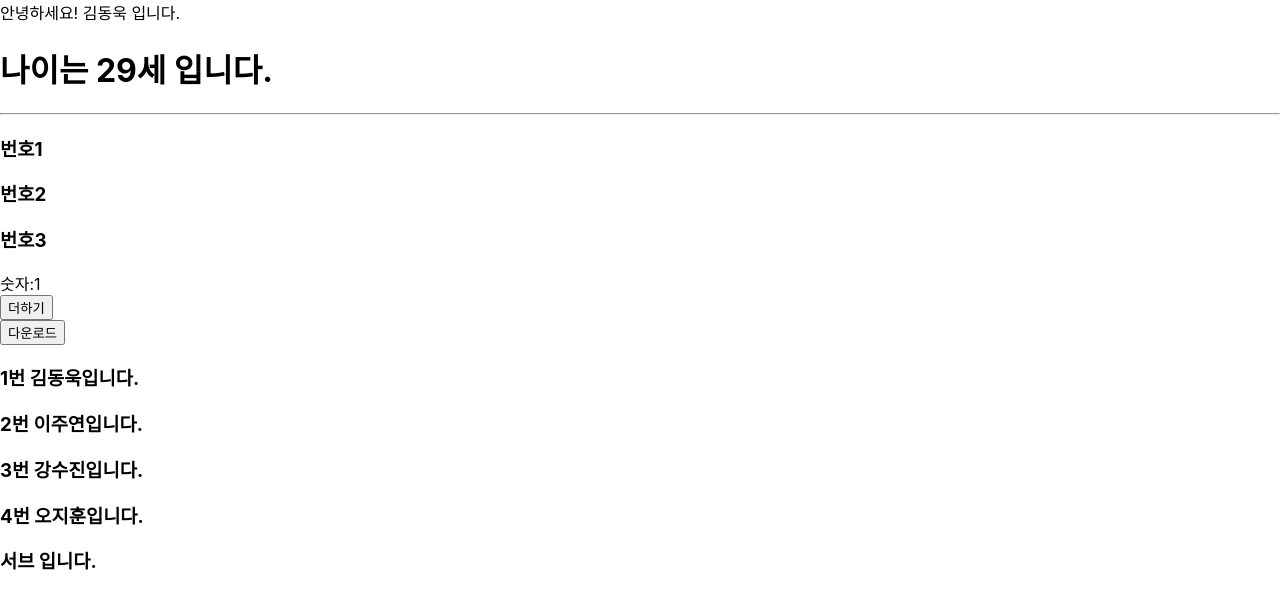
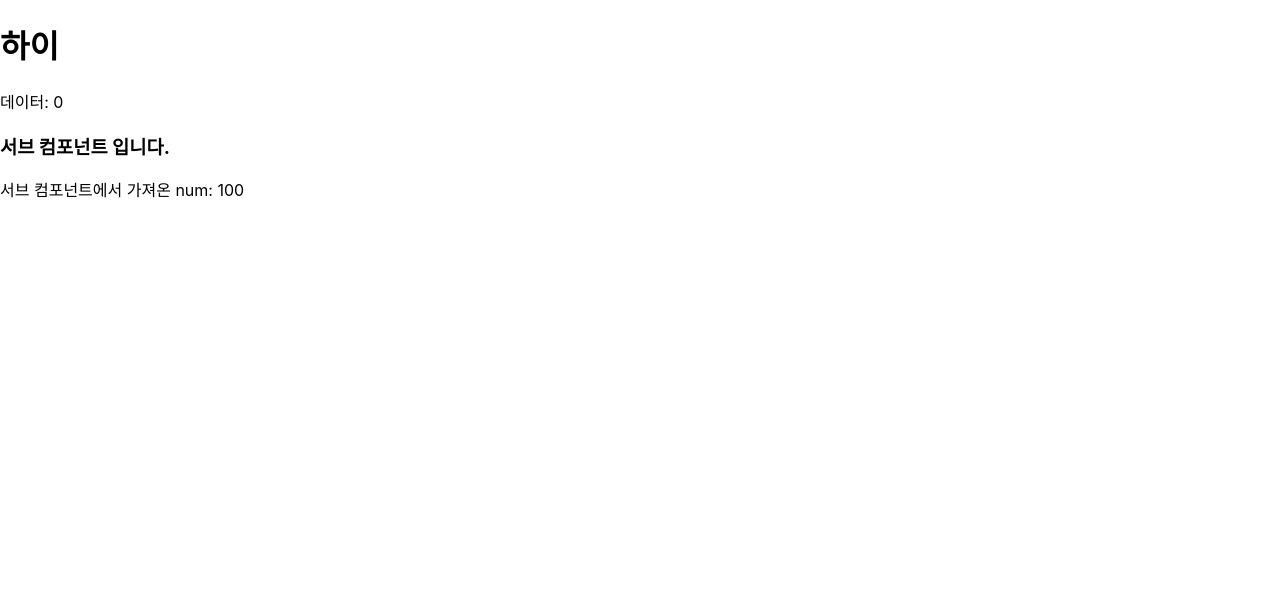
Before and after one commit to wook101/react-practice, a React (Create React App) app: page / in a window 1280 px wide. Shown: the top 608 px of the page. Built offline with nearby package versions, Linux system fonts and the light colour scheme.

Commit message:
useEffect

```diff
--- a/src/App.js
+++ b/src/App.js
@@ -52,9 +52,13 @@ function App() {
       <div>{list.map((n)=><h3 key={n}>번호{n}</h3>)}</div>
       <div>숫자:{num}</div>
       <button onClick={add}>더하기</button> <br></br>
+      <hr/>
       <button onClick={download}>다운로드</button>
+      <hr/>
       {users.map(obj=><h3 key={obj.id}>{obj.id}번 {obj.name}입니다.</h3>)}
+      <hr/>
       <Sub/>
+      <hr/>
     </div>
 }
 
--- /dev/null
+++ b/src/App2.js
@@ -0,0 +1,22 @@
+import { useEffect, useState } from "react";
+import Sub from './Sub';
+import {num} from './Sub';
+//useEffect 실습
+const App2 = ()=> {
+
+  const [data,setData] =  useState(0);
+
+  useEffect(()=>{ //실행시점: App2()함수가 최초 실행될때(마운트 될때), 첫번째 인자 callback
+    console.log("userEffect 실행됨!");
+  });
+
+
+  return <div>
+      <h1>하이</h1>
+      데이터: {data}
+      <Sub/>
+      서브 컴포넌트에서 가져온 num: {num}
+    </div>
+}
+
+export default App2;
--- a/src/Sub.js
+++ b/src/Sub.js
@@ -1,10 +1,11 @@
+let num = 100;
 const sub = ()=>{
     //다시 랜더링 할지 안할지 함수 제공함
     return (
     <div>
-        <h3>서브 입니다.</h3>
+        <h3>서브 컴포넌트 입니다.</h3>
     </div>
     )
 }
-
+export {num};
 export default sub;
--- a/src/index.js
+++ b/src/index.js
@@ -1,13 +1,11 @@
 import React from 'react';
 import ReactDOM from 'react-dom';
 import './index.css';
-import App from './App';
+import App2 from './App2';
 import reportWebVitals from './reportWebVitals';
 
 ReactDOM.render(
-  <React.StrictMode>
-    <App />
-  </React.StrictMode>,
+  <App2/>,
   document.getElementById('root')
 );
 
```
Also changed, not shown: public/index.html (+0 -21 lines).
